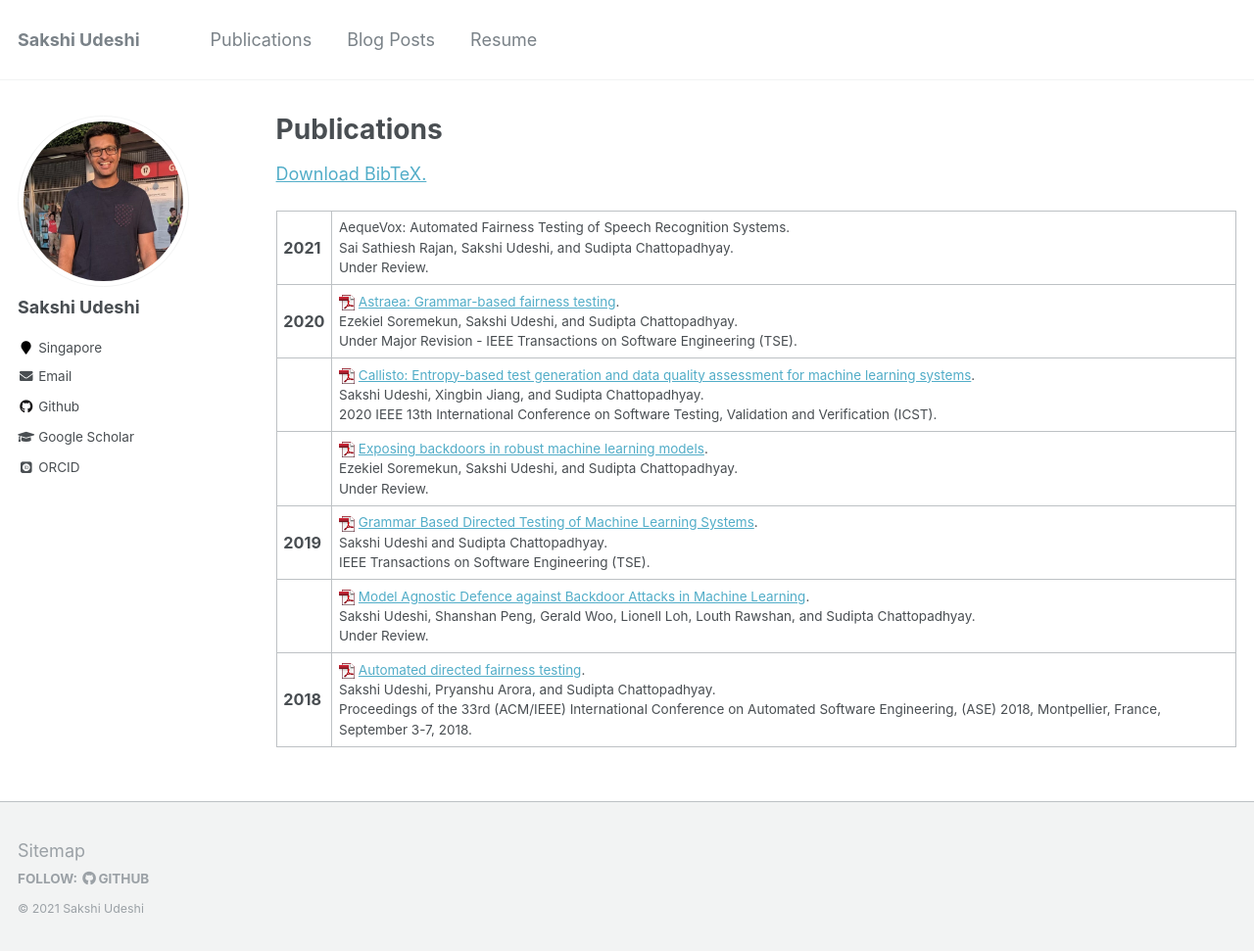
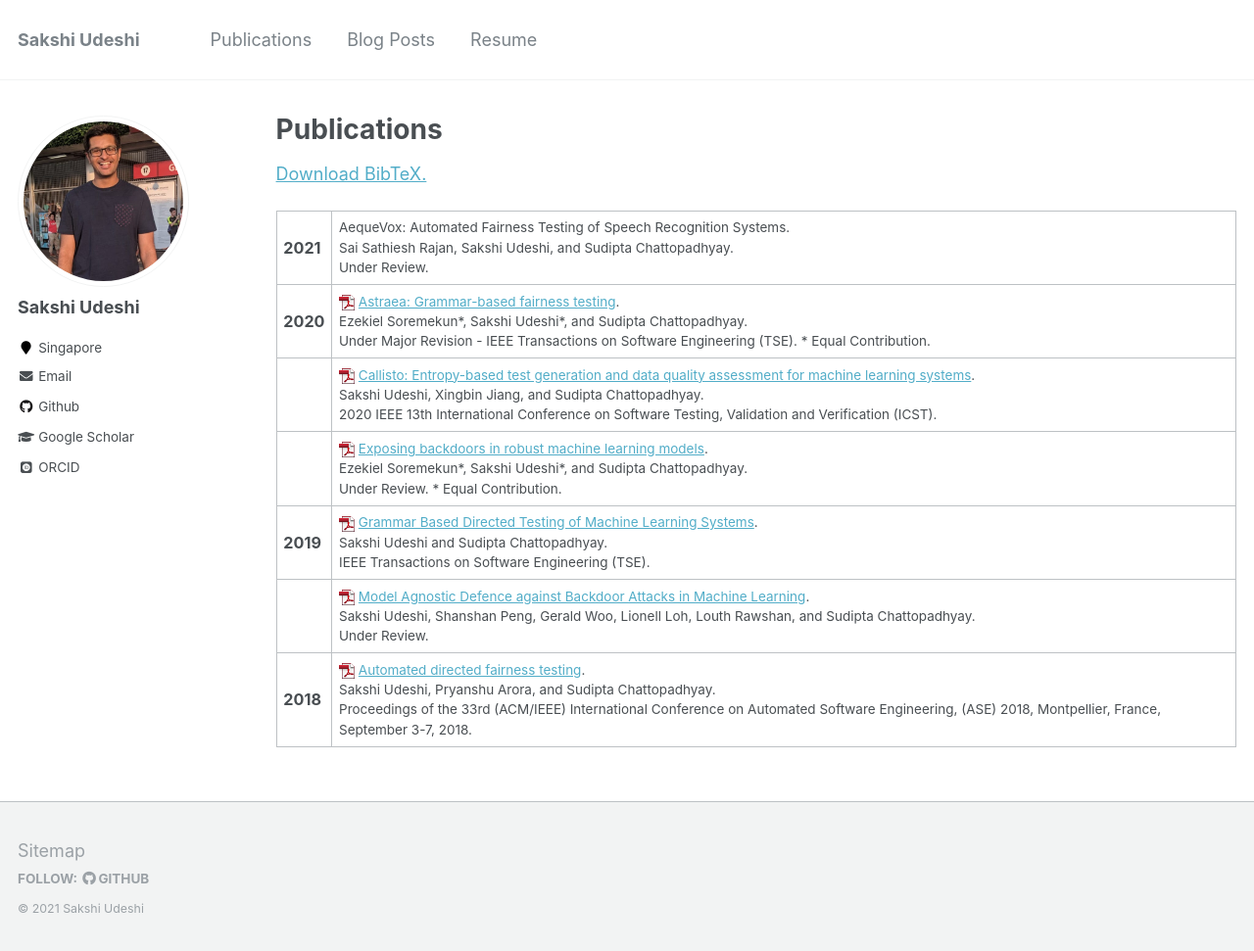
Before and after one commit to sakshiudeshi/sakshiudeshi.github.io, a Jekyll site: the page built from _pages/publications.md, in a window 1280 px wide and 974 px high. Shown: the top 971 px of the window at 98% size. Built offline with Jekyll 4.4.1, drawn with Linux system fonts in a browser that asks for light colours; some web fonts are replaced.

```diff
--- a/_includes/pubs.html
+++ b/_includes/pubs.html
@@ -40,9 +40,12 @@
 				<a href="https://arxiv.org/abs/2010.02542">Astraea: Grammar-based fairness testing</a>.
 			</span><br />
 			<span class="authors">
-				Ezekiel Soremekun, Sakshi Udeshi, and Sudipta Chattopadhyay.
+				Ezekiel Soremekun*, Sakshi Udeshi*, and Sudipta Chattopadhyay.
 			</span><br />
 			<span class="venuetype"></span><span class="venue">Under Major Revision - IEEE Transactions on Software Engineering (TSE)</span>.
+			<span class="note">
+			* Equal Contribution.
+			</span>
 			<br />
 			<span class="links">
 			</span>
@@ -86,9 +89,12 @@
 				<a href="https://arxiv.org/abs/2003.00865">Exposing backdoors in robust machine learning models</a>.
 			</span><br />
 			<span class="authors">
-				Ezekiel Soremekun, Sakshi Udeshi, and Sudipta Chattopadhyay.
+				Ezekiel Soremekun*, Sakshi Udeshi*, and Sudipta Chattopadhyay.
 			</span><br />
 			<span class="venuetype"></span><span class="venue">Under Review</span>.
+			<span class="note">
+			* Equal Contribution.
+			</span>
 			<br />
 			<span class="links">
 			</span>
```
Also changed, not shown: bib/pubs.bib (+6 -4 lines), 3 other files.
